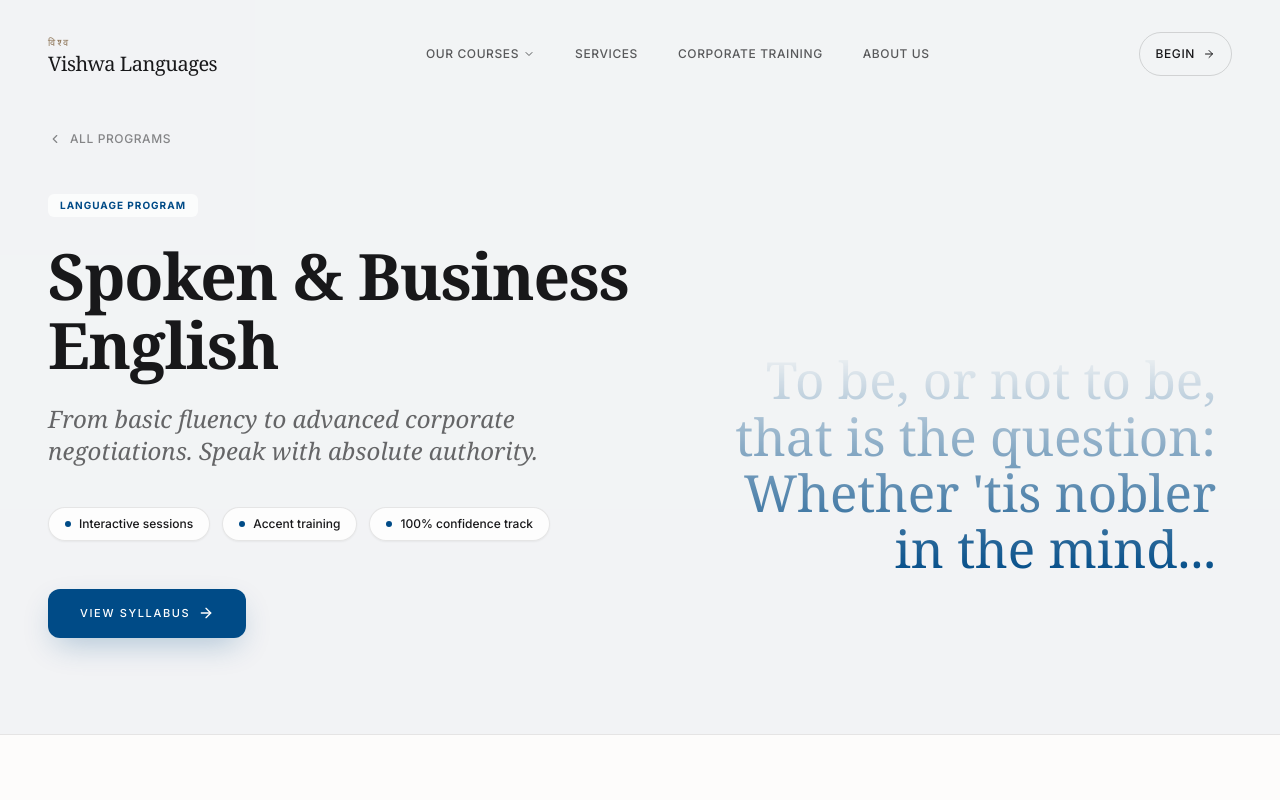
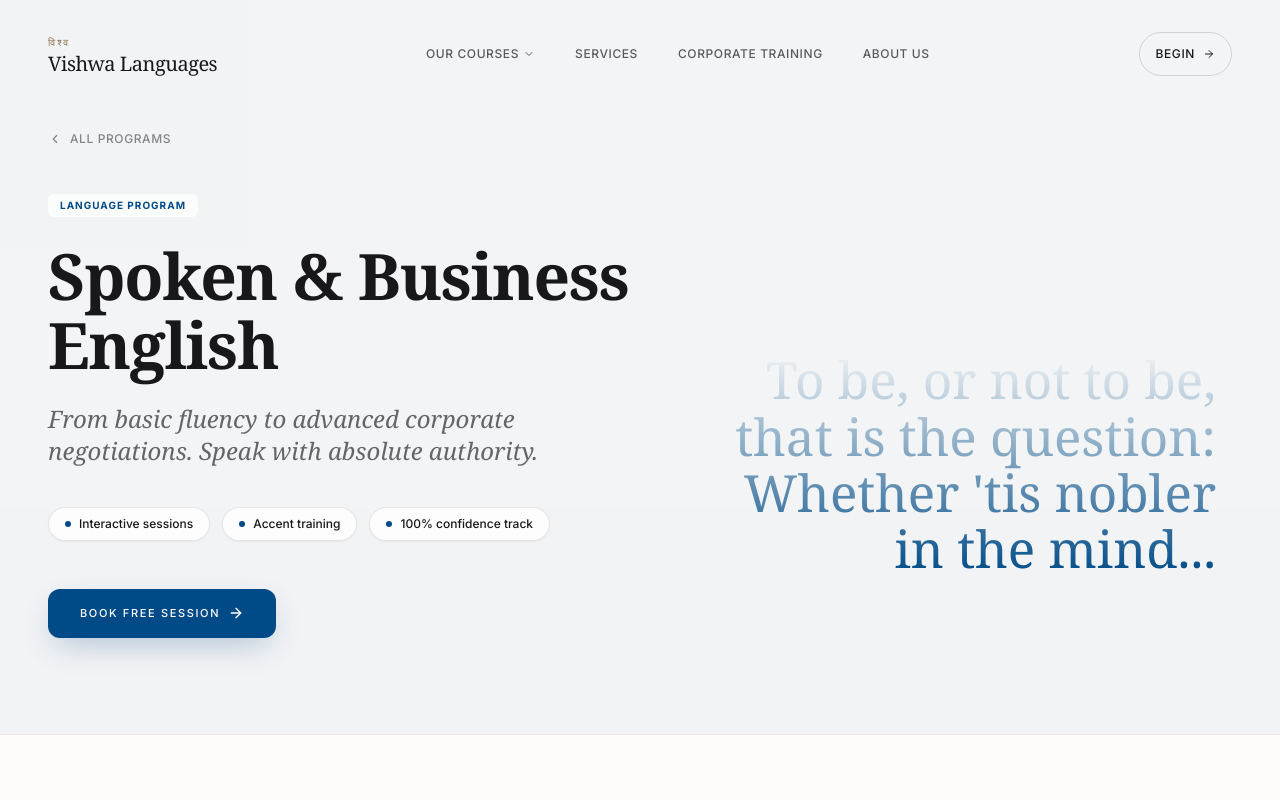
Before and after one commit to aniketkarkhelikar/vishwalanguages, a React (Vite) app: page /languages/english in a window 1280 px wide. Shown: the top 800 px of the page. Built offline with nearby package versions, Linux system fonts and the light colour scheme.

Commit message:
feat: change syllabus to free session, refine email form fields, update curriculum batch term

```diff
--- a/src/components/forms/ConsultationModal.jsx
+++ b/src/components/forms/ConsultationModal.jsx
@@ -44,7 +44,7 @@ const FORM_SCHEMAS = {
       { value: 'beginner', label: 'Beginner / No Knowledge' }, { value: 'a1-a2', label: 'A1 / A2 Completed' }, { value: 'b1', label: 'B1 Completed' }, { value: 'b2', label: 'B2 or Higher Completed' }
     ]},
     { name: 'name', label: 'Full Name', type: 'text', icon: User, placeholder: 'Your Name', required: true },
-    { name: 'email', label: 'Email Address', type: 'email', icon: Mail, placeholder: 'your@email.com', required: true },
+    { name: 'email', label: 'Email Address', type: 'email', icon: Mail, placeholder: 'name@email.com', required: true, fullWidth: true },
     { name: 'phone', label: 'WhatsApp / Phone', type: 'tel', icon: Phone, placeholder: 'WhatsApp Number', required: true },
   ],
   interpretation: [
@@ -59,7 +59,7 @@ const FORM_SCHEMAS = {
       { value: 'onsite', label: 'On-Site / In-Person' }, { value: 'remote', label: 'Remote Video Translation' }, { value: 'simultaneous', label: 'Simultaneous (Conference)' }
     ]},
     { name: 'name', label: 'Full Name / Org', type: 'text', icon: User, placeholder: 'Name or Company', required: true },
-    { name: 'email', label: 'Email Address', type: 'email', icon: Mail, placeholder: 'your@email.com', required: true },
+    { name: 'email', label: 'Email Address', type: 'email', icon: Mail, placeholder: 'name@email.com', required: true, fullWidth: true },
     { name: 'phone', label: 'Phone / WhatsApp', type: 'tel', icon: Phone, placeholder: 'Contact Number', required: true },
   ],
   language: [
@@ -69,7 +69,7 @@ const FORM_SCHEMAS = {
       { value: 'weekend', label: 'Weekend (Sat & Sun)' }, { value: 'weekday', label: 'Weekday (Mon to Fri)' }, { value: 'one-on-one', label: 'One-on-One Custom' }
     ]},
     { name: 'name', label: 'Full Name', type: 'text', icon: User, placeholder: 'Your Name', required: true },
-    { name: 'email', label: 'Email Address', type: 'email', icon: Mail, placeholder: 'your@email.com', required: true },
+    { name: 'email', label: 'Email Address', type: 'email', icon: Mail, placeholder: 'name@email.com', required: true, fullWidth: true },
     { name: 'phone', label: 'Phone / WhatsApp', type: 'tel', icon: Phone, placeholder: 'Contact Number', required: true },
   ],
   general: [
@@ -82,7 +82,7 @@ const FORM_SCHEMAS = {
       { value: 'healthcare', label: 'German nurse program' }, { value: 'culture', label: 'Personal culture & communication' }
     ]},
     { name: 'name', label: 'Full Name', type: 'text', icon: User, placeholder: 'Name', required: true },
-    { name: 'email', label: 'Email Address', type: 'email', icon: Mail, placeholder: 'your@email.com', required: true },
+    { name: 'email', label: 'Email Address', type: 'email', icon: Mail, placeholder: 'name@email.com', required: true, fullWidth: true },
     { name: 'phone', label: 'Phone / WhatsApp', type: 'tel', icon: Phone, placeholder: 'Number', required: true },
   ]
 };
@@ -115,41 +115,40 @@ export function ConsultationModal({ isOpen, onClose, context = { type: 'general'
     setError('');
     setLoading(true);
 
-    let payload = { serviceType: context.type || 'general', source: window.location.pathname };
+    let payload = {
+      serviceType: context.type || 'general',
+      source: window.location.pathname,
+      email: formData.email
+    };
 
     switch (context.type) {
       case 'corporate':
         payload.name = `${formData.contactName} (${formData.orgName})`;
         payload.phone = formData.phone;
-        payload.email = formData.email;
         payload.language = formData.targetLanguage;
         payload.goal = `Corp Training | Focus: ${formData.focus} | Size: ${formData.batchSize} | Email: ${formData.email}`;
         break;
       case 'healthcare':
         payload.name = formData.name;
         payload.phone = formData.phone;
-        payload.email = formData.email;
         payload.language = 'german';
         payload.goal = `Nurse Placement | Level: ${formData.germanLevel} | Degree: ${formData.degree}`;
         break;
       case 'interpretation':
         payload.name = formData.name;
         payload.phone = formData.phone;
-        payload.email = formData.email;
         payload.language = formData.languagePair;
         payload.goal = `Mode: ${formData.mode} | Client: ${formData.clientType}`;
         break;
       case 'language':
         payload.name = formData.name;
         payload.phone = formData.phone;
-        payload.email = formData.email;
         payload.language = context.data?.slug || formData.targetLanguage;
         payload.goal = `Level: ${formData.level} | Batch: ${formData.batchType}`;
         break;
       default:
         payload.name = formData.name;
         payload.phone = formData.phone;
-        payload.email = formData.email;
         payload.language = formData.language;
         payload.goal = formData.goal;
         break;
@@ -178,7 +177,7 @@ export function ConsultationModal({ isOpen, onClose, context = { type: 'general'
       case 'interpretation':
         return { eyebrow: 'Interpretation Services', title: 'Book interpreter.', desc: 'Simultaneous or consecutive interpretation.' };
       case 'language':
-        return { eyebrow: `${context.data?.card?.title} Program`, title: 'Book free session.', desc: `Book a free demo session and custom consultation for ${context.data?.card?.title}.` };
+        return { eyebrow: `${context.data?.card?.title} Program`, title: 'Book free session.', desc: `Course modules and batch timings for ${context.data?.card?.title}.` };
       default:
         return { eyebrow: 'Begin Journey', title: 'Book consultation.', desc: 'Discuss your goals with a language advisor.' };
     }
@@ -293,7 +292,7 @@ export function ConsultationModal({ isOpen, onClose, context = { type: 'general'
                   </div>
                   <h4 className="font-display text-3xl mb-4 text-ink">Request received.</h4>
                   <p className="text-sm opacity-60 max-w-xs leading-relaxed text-ink">
-                    An advisor will reach out on WhatsApp shortly with customized syllabus, timings, and program parameters.
+                    An advisor will reach out on WhatsApp shortly with customized session details, timings, and program parameters.
                   </p>
                   <button onClick={handleClose} className="mt-8 px-6 py-2.5 rounded-full border border-ink/20 text-xs uppercase font-bold tracking-widest hover:bg-ink hover:text-white transition-colors text-ink">
                     Close Window
--- a/src/components/templates/LanguageTemplate.jsx
+++ b/src/components/templates/LanguageTemplate.jsx
@@ -243,7 +243,7 @@ export function LanguageTemplate({ language: lang, onOpenConsultation }) {
                   className="btn-ghost group mt-6"
                   style={{ color: lang.color, borderColor: lang.color }}
                 >
-                  Book free session
+                  Book Free Session
                   <ArrowRight size={14} className="group-hover:translate-x-1 transition-transform" />
                 </button>
               </motion.div>
@@ -446,10 +446,10 @@ export function LanguageTemplate({ language: lang, onOpenConsultation }) {
               Study with Us
             </span>
             <h2 className="font-display text-4xl md:text-6xl text-white mb-6 leading-tight">
-              Book free session<br />&amp; cohorts.
+              Book a free<br />session now.
             </h2>
             <p className="font-display italic text-white/65 text-xl md:text-2xl mb-10 leading-relaxed max-w-lg">
-              Book a free demo session, get curriculum, and view batch dates for {lang.card.title}.
+              Get program timelines, fee structure, and batch dates for {lang.card.title}.
             </p>
             <button
               onClick={() => onOpenConsultation({ type: 'language', data: lang })}
--- a/src/data/languages/english.js
+++ b/src/data/languages/english.js
@@ -23,7 +23,7 @@ export const english = {
     eyebrow:  'Language Program',
     title:    'Spoken & Business\nEnglish',
     subtitle: 'From basic fluency to advanced corporate negotiations. Speak with absolute authority.',
-    cta:      'View Syllabus',
+    cta:      'Book Free Session',
   },
 
   certificateName: 'Vishwa Spoken English Certificate',
--- a/src/data/languages/french.js
+++ b/src/data/languages/french.js
@@ -26,7 +26,7 @@ export const french = {
     eyebrow:  'Language Program',
     title:    'French Language\nProgram',
     subtitle: 'From A1 to B2. Master the language of diplomacy, culture, and global business.',
-    cta:      'View Syllabus',
+    cta:      'Book Free Session',
   },
 
   certificateName: 'DELF / DALF',
--- a/src/data/languages/german.js
+++ b/src/data/languages/german.js
@@ -25,7 +25,7 @@ export const german = {
     eyebrow:  'Language Program',
     title:    'German Language\nProgram',
     subtitle: 'CEFR-aligned training from A1 to B2, focused on engineering and healthcare placements.',
-    cta:      'View Syllabus',
+    cta:      'Book Free Session',
   },
   certificateName: 'Goethe-Zertifikat / ÖSD',
 
--- a/src/data/languages/ielts.js
+++ b/src/data/languages/ielts.js
@@ -23,7 +23,7 @@ export const ielts = {
     eyebrow:  'Exam Preparation',
     title:    'IELTS Exam\nPreparation',
     subtitle: 'Academic & General Training. Specialized strategies to secure Band 7.5+ and study/work abroad.',
-    cta:      'View Syllabus',
+    cta:      'Book Free Session',
   },
 
   certificateName: 'IELTS Academic / General Training',
--- a/src/data/languages/japanese.js
+++ b/src/data/languages/japanese.js
@@ -31,7 +31,7 @@ export const japanese = {
     eyebrow:  'Language Program',
     title:    'Japanese Language\nProgram',
     subtitle: 'Structured JLPT training from N5 to N2, designed for engineers and healthcare professionals.',
-    cta:      'View Syllabus',
+    cta:      'Book Free Session',
   },
   certificateName: 'JLPT (Japanese-Language Proficiency Test)',
 
--- a/src/data/languages/korean.js
+++ b/src/data/languages/korean.js
@@ -23,7 +23,7 @@ export const korean = {
     eyebrow:  'Language Program',
     title:    'Korean Language\nProgram',
     subtitle: 'From TOPIK I to TOPIK II. Connect with the global wave of culture and industry.',
-    cta:      'View Syllabus',
+    cta:      'Book Free Session',
   },
 
   certificateName: 'TOPIK (Test of Proficiency in Korean)',
--- a/src/data/languages/mandarin.js
+++ b/src/data/languages/mandarin.js
@@ -23,7 +23,7 @@ export const mandarin = {
     eyebrow:  'Language Program',
     title:    'Mandarin Chinese\nProgram',
     subtitle: 'From HSK 1 to HSK 6. Connect with over 1.1 billion speakers across the globe.',
-    cta:      'View Syllabus',
+    cta:      'Book Free Session',
   },
 
   certificateName: 'HSK (Hanyu Shuiping Kaoshi)',
--- a/src/data/languages/sanskrit.js
+++ b/src/data/languages/sanskrit.js
@@ -23,7 +23,7 @@ export const sanskrit = {
     eyebrow:  'Language Program',
     title:    'Sanskrit Language\nProgram',
     subtitle: 'From Devanagari script to Indology. Reconnect with India\'s heritage and classical philosophy.',
-    cta:      'View Syllabus',
+    cta:      'Book Free Session',
   },
 
   certificateName: 'Saral Sanskrit Examinations',
--- a/src/data/languages/spanish.js
+++ b/src/data/languages/spanish.js
@@ -26,7 +26,7 @@ export const spanish = {
     eyebrow:  'Language Program',
     title:    'Spanish Language\nProgram',
     subtitle: 'From A1 to B2. Connect with 460 million native speakers across 21 countries.',
-    cta:      'View Syllabus',
+    cta:      'Book Free Session',
   },
 
   certificateName: 'DELE (Diplomas de Español como Lengua Extranjera)',
```
